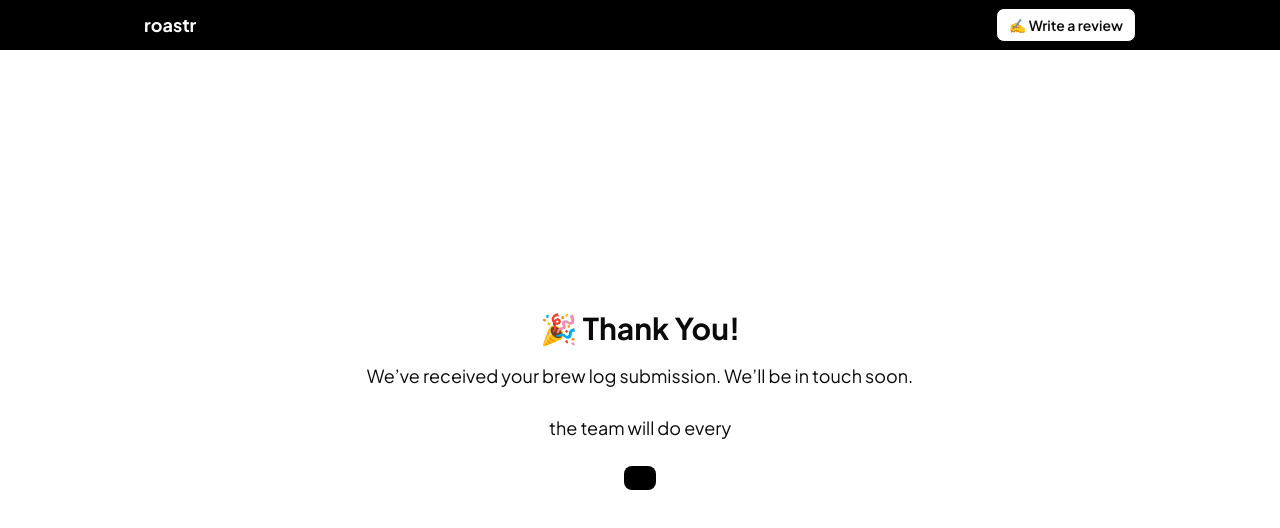
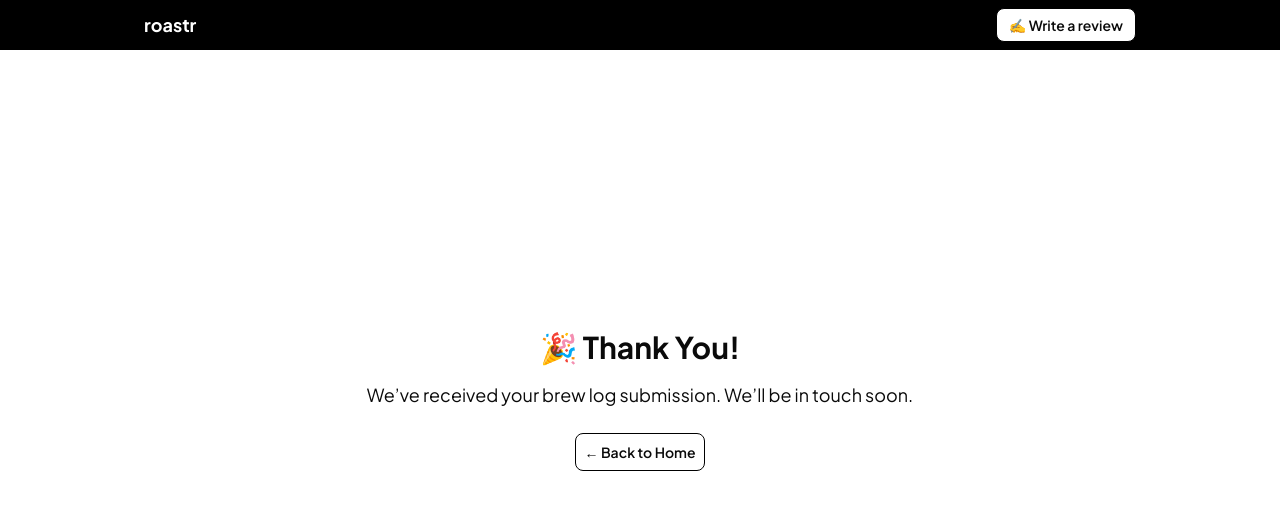
Before and after one commit to noahs10/roastr-site, a Next.js app: page /submit/thankyou in a window 1280 px wide. Shown: the top 528 px of the page. Built offline with nearby package versions, Linux system fonts and the light colour scheme.

Commit message:
fix back to homepage button at thank you page

```diff
--- a/src/app/submit/thankyou/page.tsx
+++ b/src/app/submit/thankyou/page.tsx
@@ -1,15 +1,16 @@
-import { Link } from "lucide-react";
+import Link from "next/link";
 
 export default function ThankYouPage() {
   return (
     <div className="min-h-screen flex flex-col items-center justify-center px-4 text-center">
       <h1 className="text-3xl font-bold mb-4">🎉 Thank You!</h1>
       <p className="text-lg mb-6">We’ve received your brew log submission. We’ll be in touch soon.</p>
-      <p className="text-lg mb-6">the team will do every</p>
+
       <Link
         href="/"
-        className="bg-black text-white px-4 py-2 rounded-md hover:bg-gray-800 transition-colors"
+        className="bg-white border border-black hover:bg-black hover:text-white px-2 py-2 rounded-md text-sm font-semibold transition-colors inline-block"
       >
+
         ← Back to Home
       </Link>
     </div>
```
